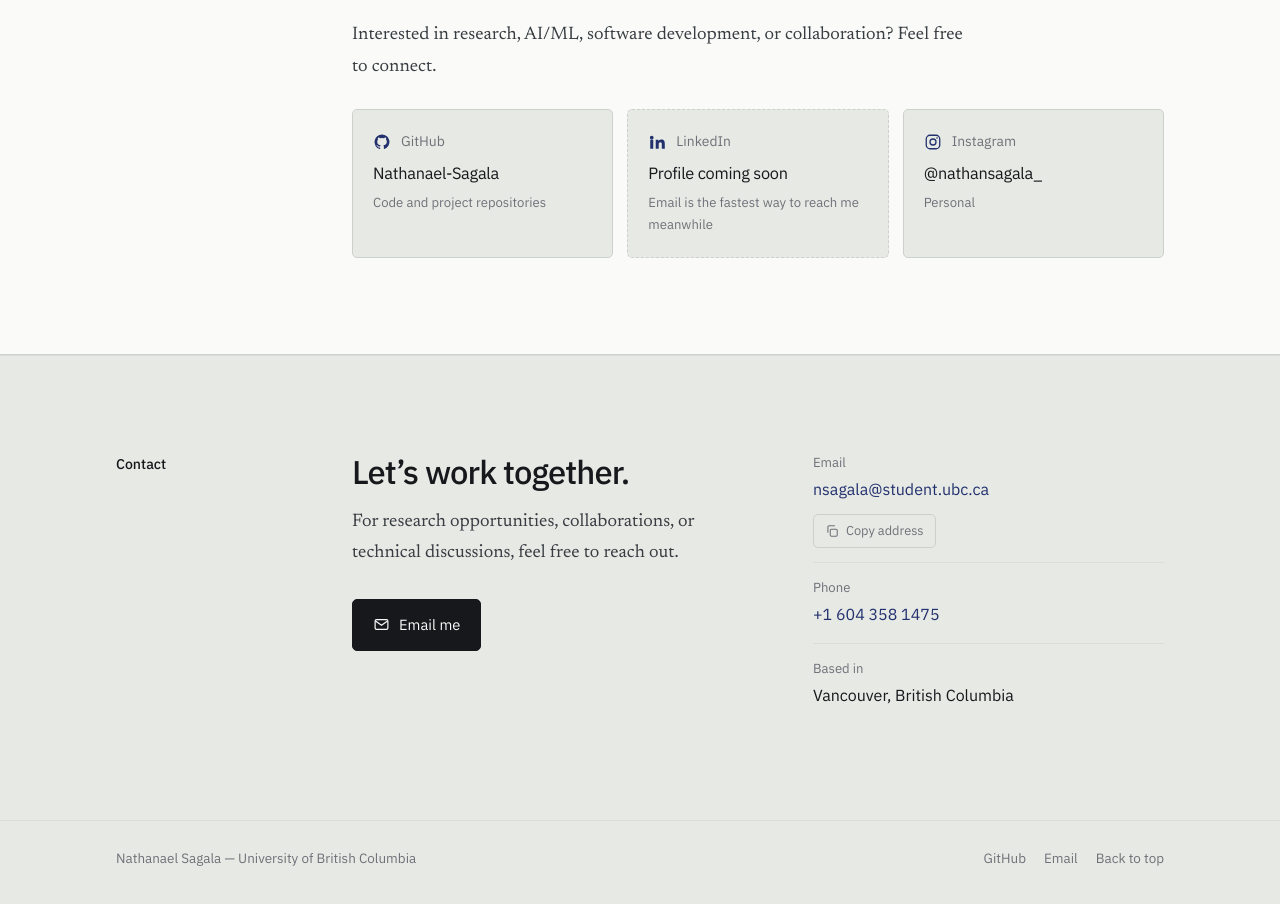
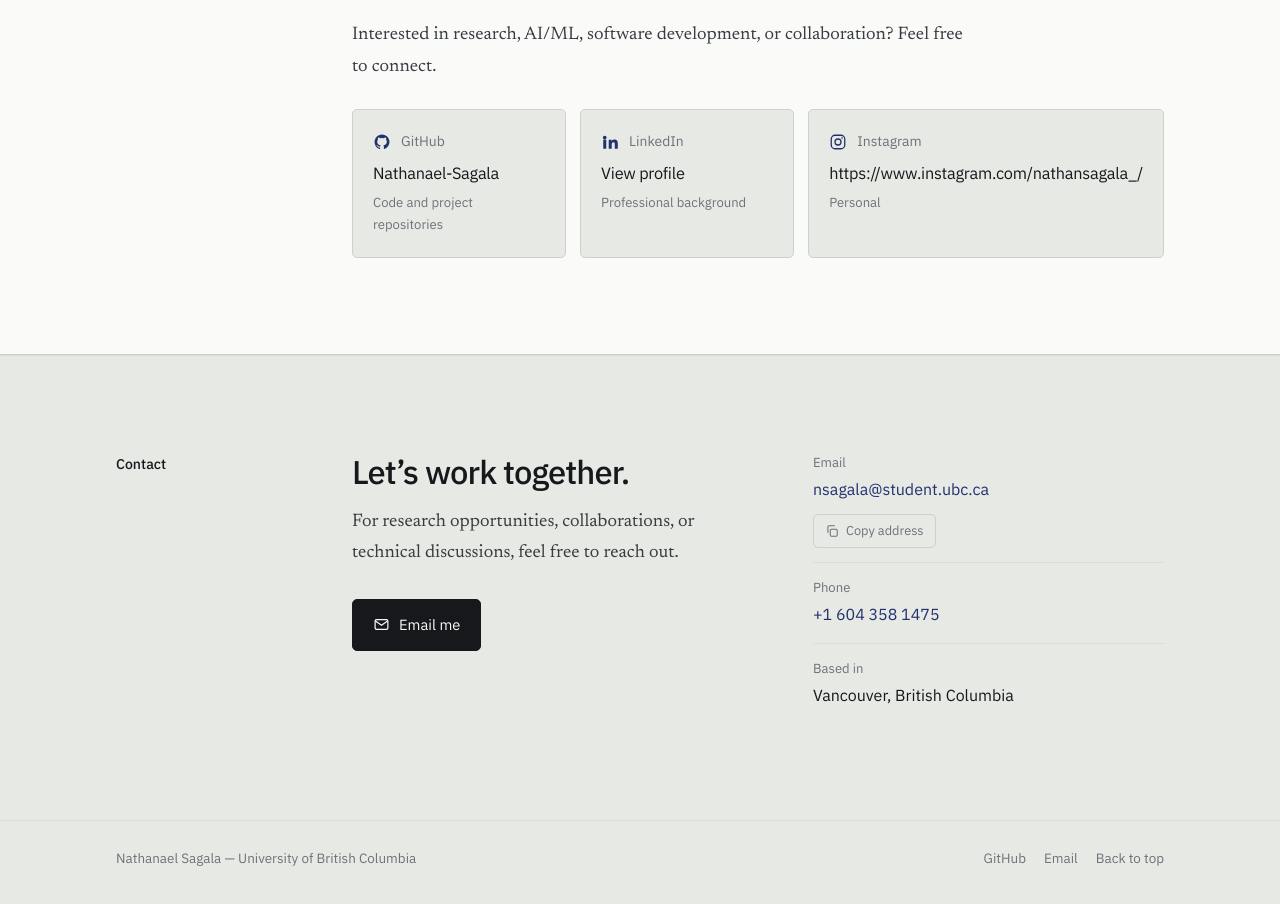
Before and after one commit to n4thanaelbsagala/Nathanael-Portfolio, a Next.js app: page / in a window 1280 px wide. Shown: the part 4371-5275 px from the top of the page. Built offline with nearby package versions, Linux system fonts and the light colour scheme.

Commit message:
Socials Update

```diff
--- a/data/profile.ts
+++ b/data/profile.ts
@@ -12,8 +12,8 @@ export const profile: Profile = {
   phoneHref: "tel:+16043581475",
   github: "https://github.com/Nathanael-Sagala",
   githubHandle: "Nathanael-Sagala",
-  instagramHandle: "@nathansagala_",
-  linkedin: null,
+  instagramHandle: "https://www.instagram.com/nathansagala_/",
+  linkedin: "https://www.linkedin.com/in/nathanael-sagala-140b8b29a?utm_source=share_via&utm_content=profile&utm_medium=member_ios",
 };
 
 export const about: string[] = [
```
